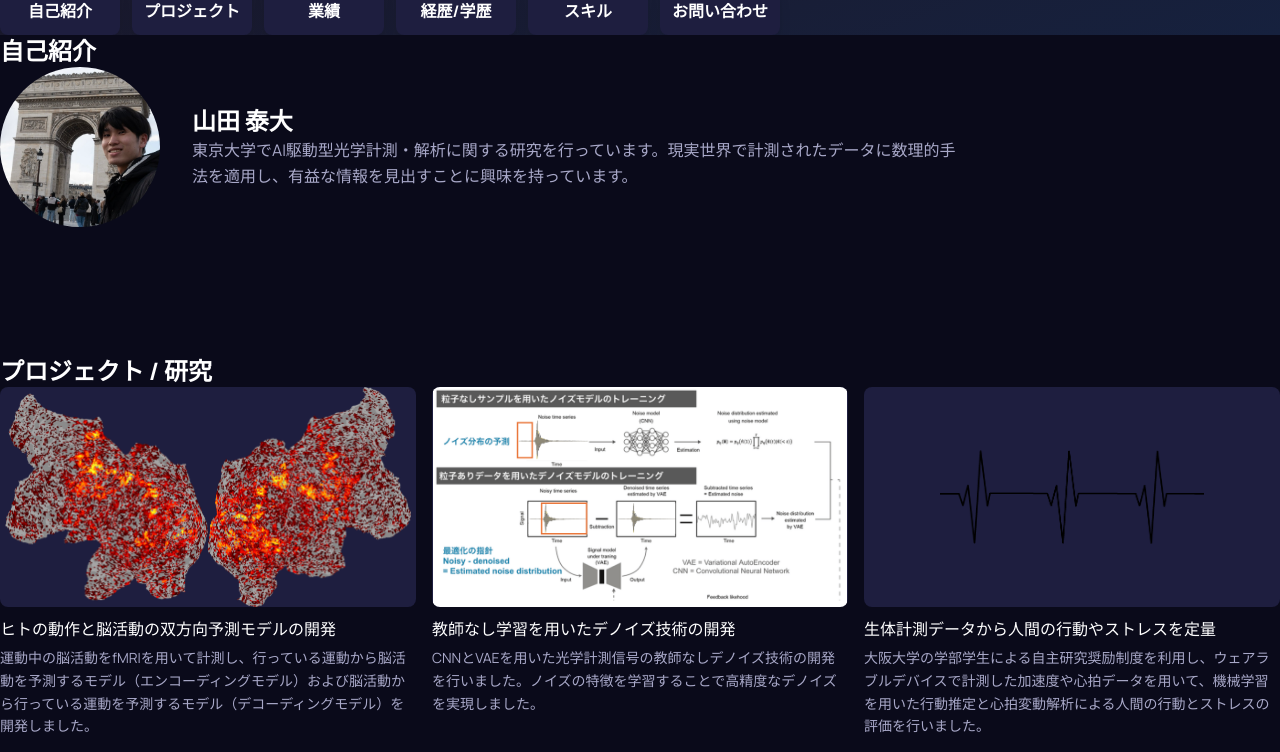
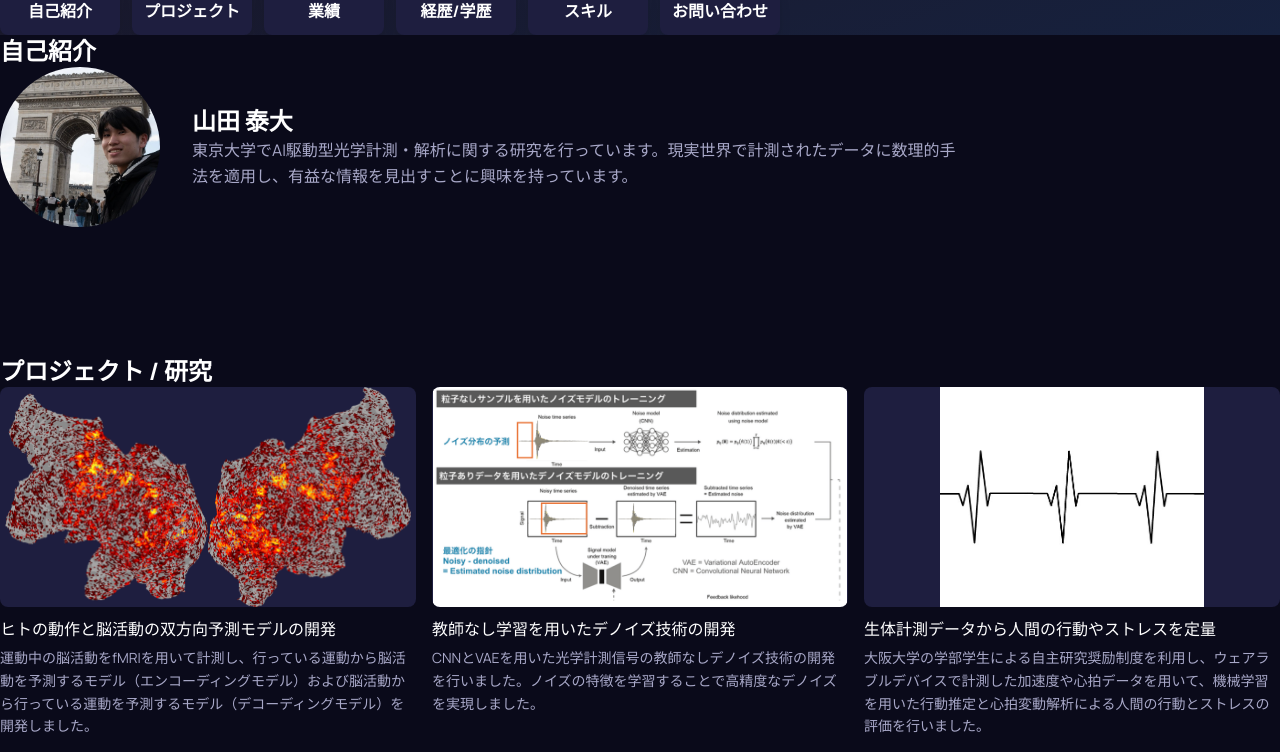
Before and after one commit to yasuhiro-ymd/my-portfolio, a Next.js app: page / in a window 1280 px wide. Shown: the part 474-1226 px from the top of the page. Built offline with nearby package versions, Linux system fonts and the light colour scheme.

Commit message:
Update hero section and styles

```diff
--- a/app/components/Projects.tsx
+++ b/app/components/Projects.tsx
@@ -24,7 +24,7 @@ const projects: Project[] = [
     id: 3,
     title: '生体計測データから人間の行動やストレスを定量',
     description: '大阪大学の学部学生による自主研究奨励制度を利用し、ウェアラブルデバイスで計測した加速度や心拍データを用いて、機械学習を用いた行動推定と心拍変動解析による人間の行動とストレスの評価を行いました。',
-    image: '/beat.png',
+    image: '/beat.jpg',
   },
   {
     id: 4,
```
Also changed, not shown: public/beat.jpg (added), public/beat.png (deleted).
